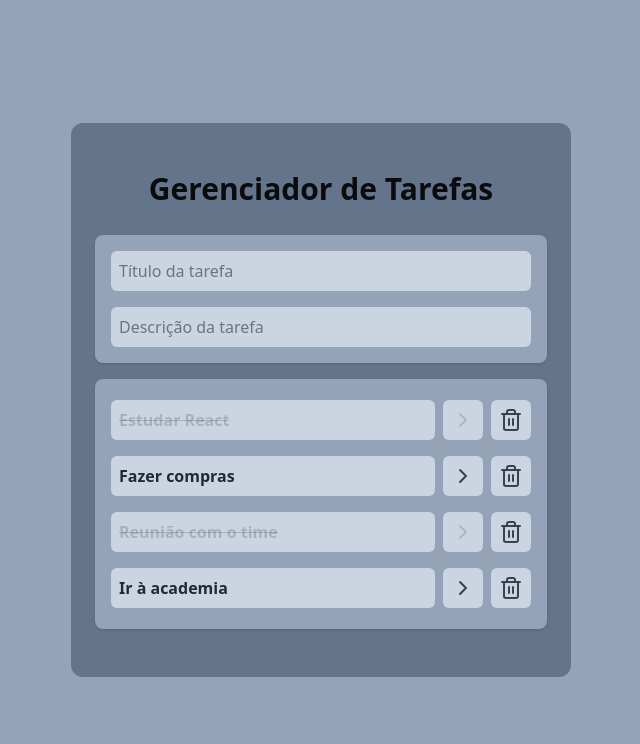
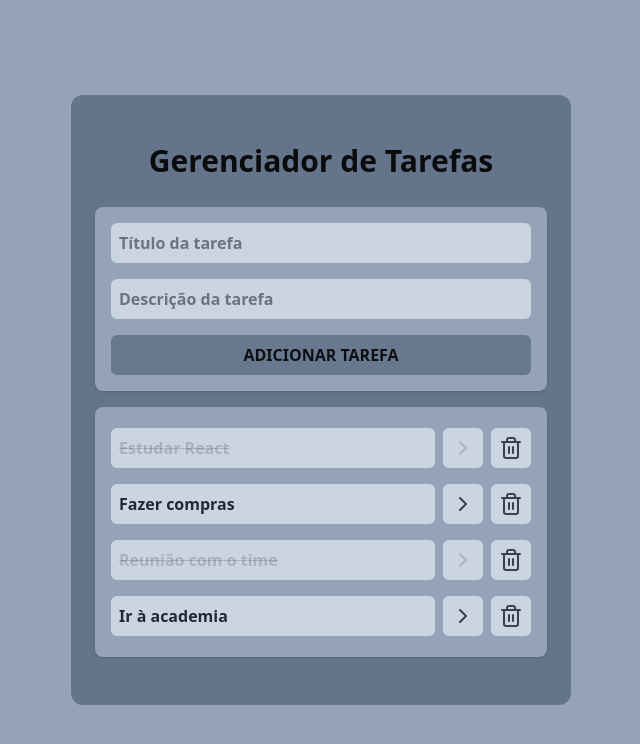
Before and after one commit to Carecsnay/Lista-de-Tarefa-ReactJS-com-Persistencia, a React (Vite) app: page / in a window 1280 px wide. Shown: the top 744 px of the page, without its empty margins (319-959 px from the left). Built offline with nearby package versions, Linux system fonts and the light colour scheme.

Commit message:
feat: add addButton to component.

```diff
--- a/src/components/AddTask.jsx
+++ b/src/components/AddTask.jsx
@@ -6,15 +6,18 @@ function AddTask() {
         name=""
         id=""
         placeholder="Título da tarefa"
-        className="placeholder-slate-30 rounded-md bg-slate-300 p-2 placeholder-gray-500 outline-gray-400"
+        className="rounded-md bg-slate-300 p-2 font-semibold text-gray-700 placeholder-gray-500 outline-gray-400"
       />
       <input
         type="text"
         name=""
         id=""
         placeholder="Descrição da tarefa"
-        className="placeholder-slate-30 rounded-md bg-slate-300 p-2 placeholder-gray-500 outline-gray-400"
+        className="rounded-md bg-slate-300 p-2 font-semibold text-gray-700 placeholder-gray-500 outline-gray-400"
       />
+      <button className="rounded-md bg-slate-500 p-2 font-semibold uppercase text-black opacity-90 hover:bg-black hover:text-white">
+        Adicionar tarefa
+      </button>
     </div>
   );
 }
```
